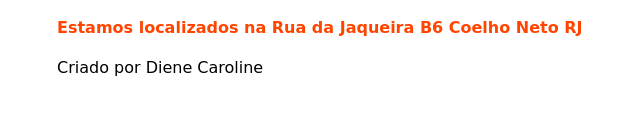
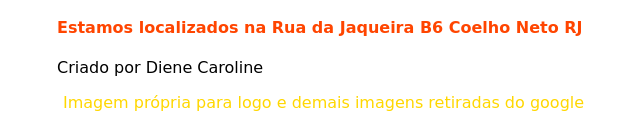
Before and after one commit to DieneCaroline/cardapio, a plain HTML site: page index.html in a window 1280 px wide. Shown: the part 1353-1481 px from the top of the page, without its empty margins (158-798 px from the left). Before the commit the page ends 1430 px from the top, so only its background shows below. Drawn offline with Linux system fonts and the light colour scheme.

Commit message:
definitivo

```diff
--- a/index.html
+++ b/index.html
@@ -19,4 +19,6 @@
 
 </h4>
 </html>
-<footer>Criado por Diene Caroline</footer>
+<footer>Criado por Diene Caroline
+    <p>Imagem própria para logo e demais imagens retiradas do google</p>
+</footer>
```
